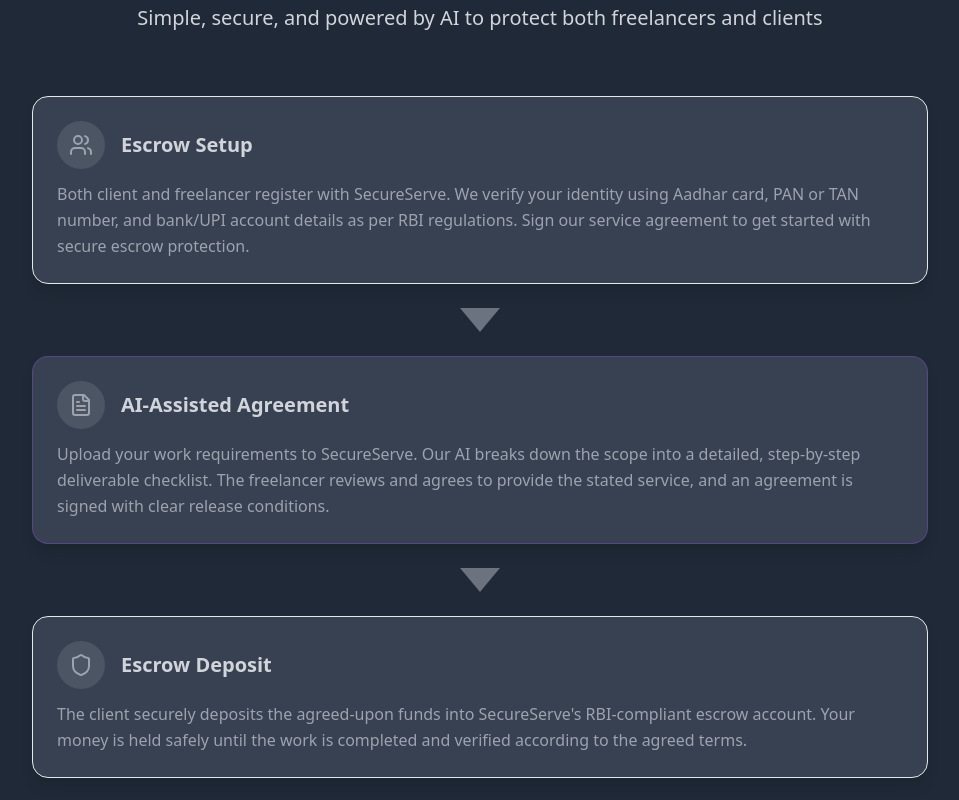
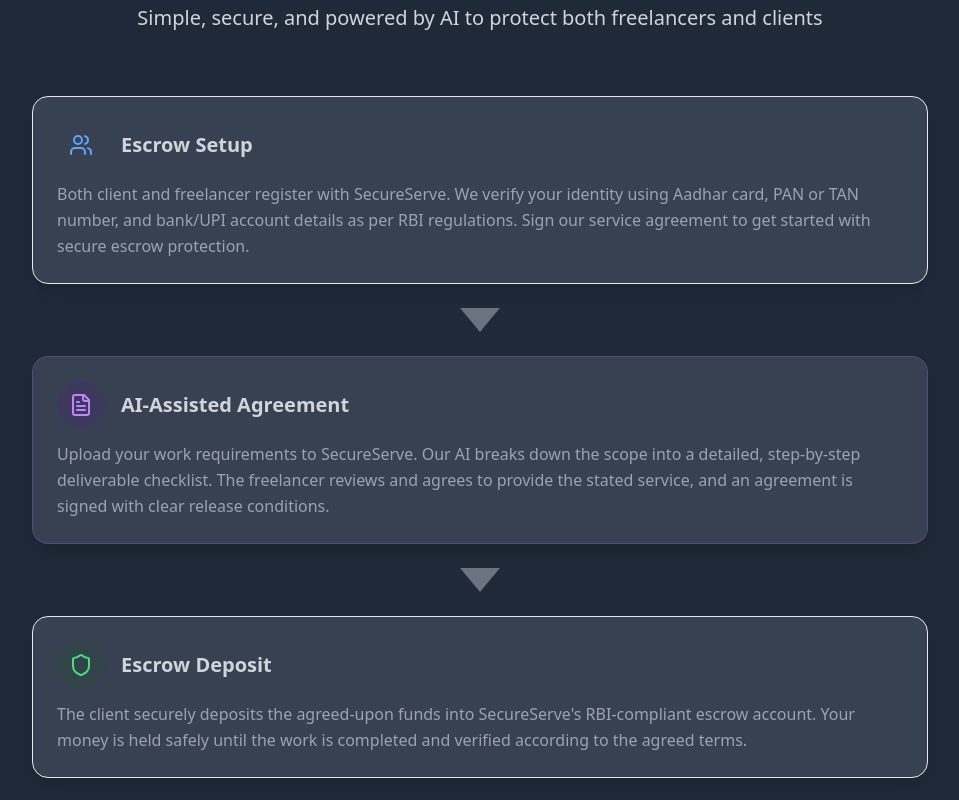
Before and after one commit to secureserve2025/SSBackendOnCursor, a React (Vite) app: page / in a window 1280 px wide. Shown: the part 2120-2920 px from the top of the page, without its empty margins (160-1119 px from the left). Built offline with nearby package versions, Linux system fonts and the light colour scheme.

Commit message:
Match icon colors with step colors

```diff
--- a/src/components/HowItWorksSection.tsx
+++ b/src/components/HowItWorksSection.tsx
@@ -177,13 +177,13 @@ const HowItWorksSection: React.FC<HowItWorksSectionProps> = ({ darkMode }) => {
                       <div className="flex items-center space-x-4 mb-3">
                         <div className={`p-3 rounded-full transition-all duration-500 ${
                           isActive
-                            ? darkMode ? 'bg-purple-900/30' : 'bg-purple-100'
-                            : darkMode ? 'bg-gray-600' : 'bg-gray-100'
+                            ? darkMode ? `bg-${stepColors[index].bg.replace('bg-', '').replace('-600', '-900')}/30` : `bg-${stepColors[index].bg.replace('bg-', '').replace('-600', '-100')}`
+                            : darkMode ? `bg-${stepColors[index].bg.replace('bg-', '').replace('-600', '-900')}/20` : `bg-${stepColors[index].bg.replace('bg-', '').replace('-600', '-50')}`
                         }`}>
                           <IconComponent className={`h-6 w-6 transition-all duration-500 ${
                             isActive
-                              ? darkMode ? 'text-purple-400 scale-110' : 'text-purple-600 scale-110'
-                              : darkMode ? 'text-gray-400' : 'text-gray-500'
+                              ? darkMode ? `text-${stepColors[index].bg.replace('bg-', '').replace('-600', '-400')} scale-110` : `text-${stepColors[index].bg.replace('bg-', '').replace('-600', '-600')} scale-110`
+                              : darkMode ? `text-${stepColors[index].bg.replace('bg-', '').replace('-600', '-400')}` : `text-${stepColors[index].bg.replace('bg-', '').replace('-600', '-500')}`
                           }`} />
                         </div>
 
```
